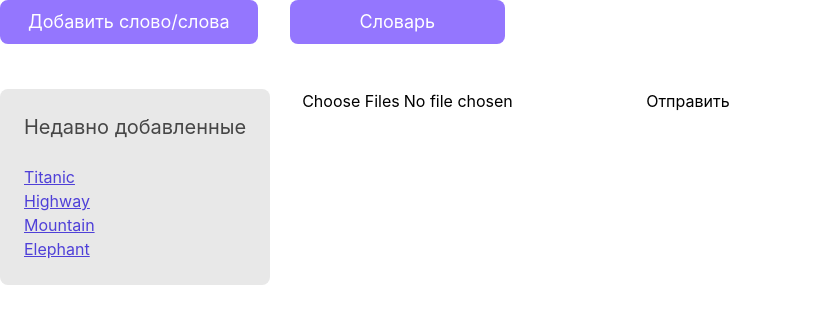
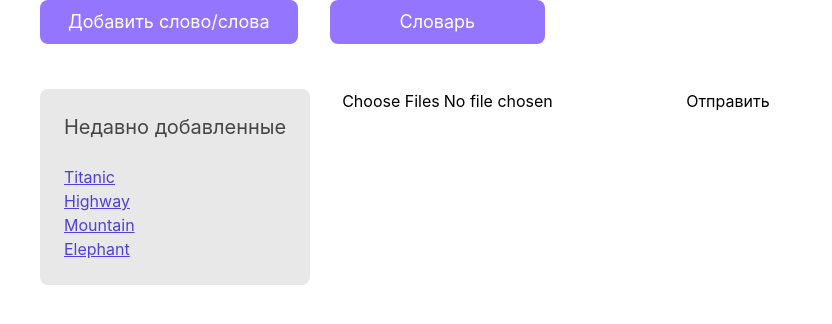
Before and after one commit to schr0cat/dictionary-for-translators, a React (Vite) app: page / in a window 1280 px wide. Shown: the top 324 px of the page, without its empty margins (0-832 px from the left). Built offline with nearby package versions, Linux system fonts and the light colour scheme.

Commit message:
Добавить базовые css-стили

```diff
--- a/src/App.tsx
+++ b/src/App.tsx
@@ -7,7 +7,7 @@ import RecentlyAdded from './components/RecentlyAdded';
 
 
 function App() {
-  return <div>
+  return <div className='container'>
     <Route path='/'>
       <div className='flex gap-x-8 mb-[45px]'>
         <Link to='/addWords' className='bg-[#9476FE] text-lg text-white p-[8px_28px] rounded-lg'>Добавить слово/слова</Link>
--- a/src/index.css
+++ b/src/index.css
@@ -1 +1,16 @@
 @import "tailwindcss";
+
+:root {
+  --primary-color: #9476fe;
+  --white-color: #fff;
+  --gray-color: #464646;
+  --light-gray-color: #e8e8e8;
+  --blue-color: #4f40d8;
+}
+/* TODO: заменить конкретные названия цветов на переменные в файлах, где эти цвета используются */
+
+.container {
+  max-width: 1230px;
+  margin: 0 auto;
+  padding: 0 15px;
+}
```
